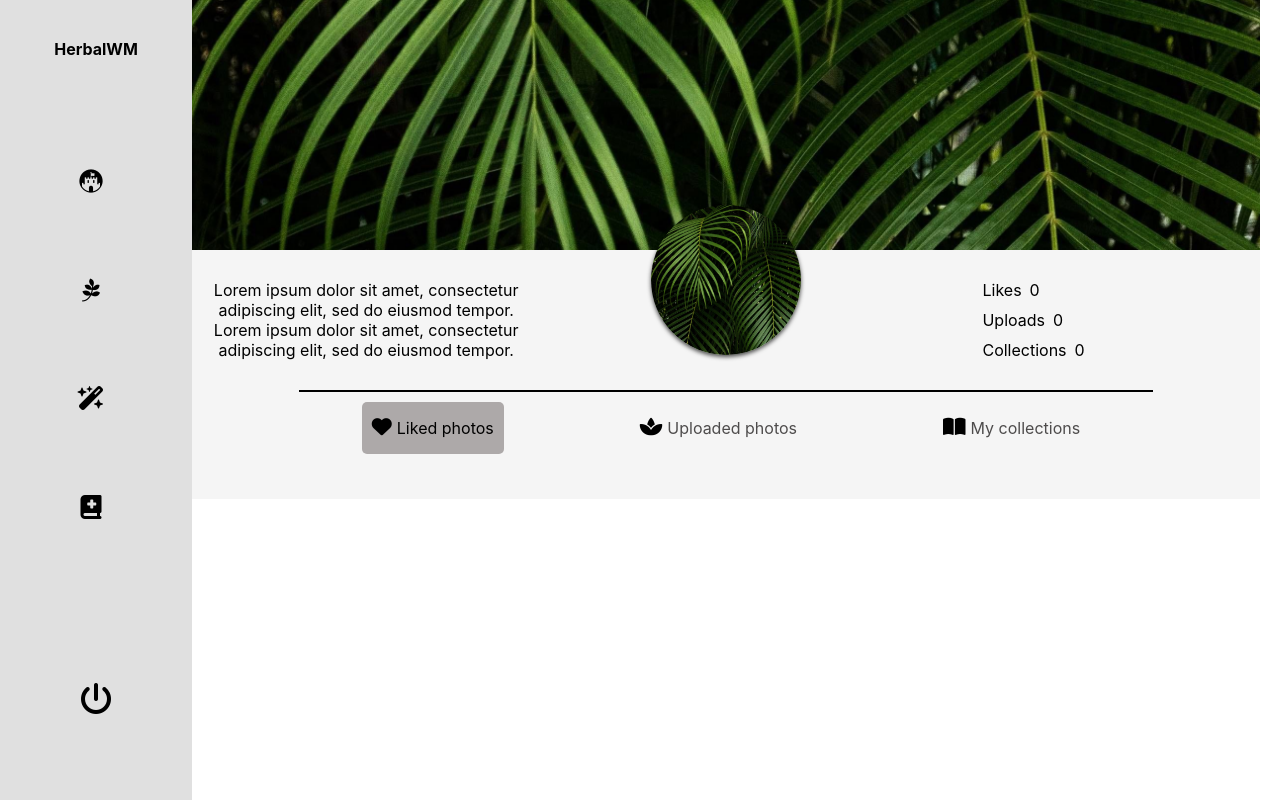
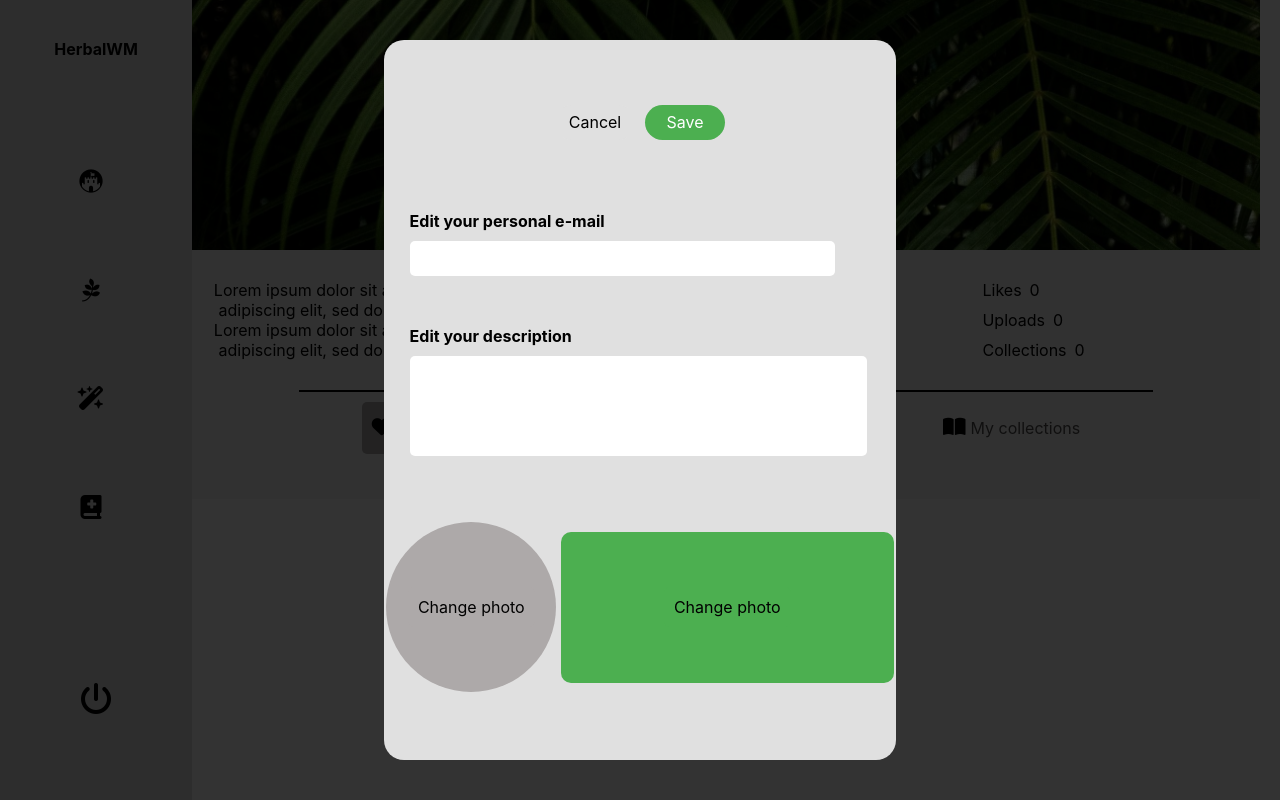
Before and after one commit to IonGolban/Herbal-Web-Manager, a website: page src/public/profile.html in a window 1280 px wide. Both pictures are taken after a click on the item 96 px from the left and 394 px from the top of the page. Drawn offline with Linux system fonts and the light colour scheme; no server answers.

Commit message:
Back-end-Edit-profile

```diff
--- a/src/public/profile.html
+++ b/src/public/profile.html
@@ -13,15 +13,54 @@
 
 <body>
   <script src="https://kit.fontawesome.com/d0ee975ea0.js" crossorigin="anonymous"></script>
+
   <div class="modal">
     <div class="modal-container">
-      <button id="collection-close-button">X</button>
+      <button id="collection-close-button">&times</button>
       <h2 id="modal-title">Add a new collection</h2>
       <input type="text" id="collection-name-input" placeholder="Enter name"></input>
       <textarea type="text" id="collection-description-input" placeholder="Enter description"></textarea>
       <button id="collection-add-button">Add</button>
     </div>
   </div>
+
+  <div class="modal-edit">
+    <div class="modal-edit-container">
+      <div class="close">
+        <button class="close-modal-edit"><p>Cancel</p></button>
+        <button class="save-modal-edit"><p>Save</p></button>
+      </div>
+      <div class="form-edit">
+        <form>
+          <div class="section-form">
+
+            <section>
+              <label for="edit-email"><b>Edit your personal e-mail</b></label><br>
+              <input type="text" name="edit-email" id="edit-email">
+            </section>
+
+            <section>
+              <label for="edit-description"><b>Edit your description</b></label><br>
+              <textarea id="edit-description" rows="4" cols="55"></textarea>
+            </section>
+
+          </div>
+        </form>
+      </div>
+      <div class="photos-edit">
+
+        <div class="edit-profile-photo">
+          <div class="change-prof-photo">Change photo</div>
+        </div>
+
+        <div class="edit-cover-photo">
+          <div class="change-cov-photo">Change photo</div>
+        </div>
+
+      </div>
+    </div>
+  </div>
+
   <div class="profile-frame">
 
     <div class="left-frame">
@@ -30,9 +69,9 @@
 
       <div class="icons-list">
         <ul>
-          <li><i class="fa-brands fa-fort-awesome-alt fa-xl" style="color: #000000; margin-right: 10px; margin-top: 8px;"></i><div class="text-li">Home</div></li>
-          <li><i id = "upload-photo" class="fa-brands fa-pagelines fa-xl" style="color: #000000; margin-right: 10px; margin-top: 8px;"></i><div class="text-li">Upload photo</div></li>
-          <li><i class="fa-solid fa-wand-magic-sparkles fa-xl" style="color: #000000; margin-right: 10px; margin-top: 8px;"></i><div class="text-li">Edit Profile</div></li>
+          <li id="home-icon"><i class="fa-brands fa-fort-awesome-alt fa-xl" style="color: #000000; margin-right: 10px; margin-top: 8px;"></i><div class="text-li">Home</div></li>
+          <li id = "upload-photo"><i class="fa-brands fa-pagelines fa-xl" style="color: #000000; margin-right: 10px; margin-top: 8px;"></i><div class="text-li">Upload photo</div></li>
+          <li id="edit-profile"><i class="fa-solid fa-wand-magic-sparkles fa-xl" style="color: #000000; margin-right: 10px; margin-top: 8px;"></i><div class="text-li">Edit Profile</div></li>
           <li id = "create-collection"><i  class="fa-solid fa-book-medical fa-xl" style="color: #000000; margin-right: 10px; margin-top: 8px;"></i><div class="text-li">Create Collection</div></li>
         </ul>
       </div>
@@ -143,6 +182,7 @@
 
   </div>
   <script src="scripts/profile.js"></script>
+  <script src="scripts/editProfile.js"></script>
 </body>
 
 </html>
--- /dev/null
+++ b/src/public/scripts/editProfile.js
@@ -0,0 +1,48 @@
+const editIcon = document.getElementById("edit-profile");
+const exitBtn = document.querySelector(".close-modal-edit");
+const modal = document.querySelector(".modal-edit");
+const saveBtn = document.querySelector(".save-modal-edit");
+
+editIcon.addEventListener("click",  () => {
+
+    modal.style.display = "flex";
+
+});
+
+
+exitBtn.addEventListener("click", () => {
+
+    modal.style.display = "none";
+
+});
+
+saveBtn.addEventListener("click", () =>{
+
+    const mail = document.getElementById("edit-email");
+    const description = document.getElementById("edit-description");
+
+    const objectReq = {};
+    objectReq.email = mail.value;
+    objectReq.description = description.value;
+
+    // console.log(objectReq);
+    fetch("/edit", {
+        method: 'POST',
+        body: JSON.stringify(objectReq),
+        headers: {
+            "Content-Type": "application/json",
+            "Authorization": `Bearer ${localStorage.getItem("token")}`
+        }
+      }).then(response => response.json())
+        .then(data => {
+            console.log(data);
+        })
+        .catch(error => {
+            console.log(error);
+        });
+
+    console.log(res);
+
+    modal.style.display = "none";
+
+})
--- a/src/public/scripts/profile.js
+++ b/src/public/scripts/profile.js
@@ -6,6 +6,12 @@ const createCollectionButton = document.getElementById("create-collection");
 const collectionIcon = document.querySelector(".collection-icon");
 const likeIcon = document.querySelector(".like-icon");
 const uploadPhoto = document.getElementById("upload-photo");
+const homeIcon = document.getElementById("home-icon");
+
+homeIcon.addEventListener("click", () => {
+  window.location.href = "/";
+});
+
 
 uploadPhoto.addEventListener("click", () => {
   window.location.href = "/upload";
--- a/src/public/styles/collection-modal.css
+++ b/src/public/styles/collection-modal.css
@@ -17,7 +17,7 @@
     display: flex;
     justify-content: center;
     flex-direction: column;
-    background-color: aliceblue;
+    background-color: #e0e0e0;
     border-radius: 20px;
     /* padding: 20px; */
 }
@@ -51,7 +51,17 @@
     cursor: pointer;
     align-self: center;
     margin: 10px 10px 10px 10px;
+    transition: 0.5s;
 }
+
+#collection-close-button{
+    height: 40px;
+    width: 40px;
+    padding: 0;
+    margin: 10px 10px 10px 10px;
+}
+
+
 
 #collection-close-button {
     top: 10px;
@@ -61,7 +71,15 @@
     align-self: self-end;
     cursor: pointer;
 }
+
 #collection-close-button:hover{
+    color: #ccc;
+    background-color: green;
+    opacity: 0.8 ;
+
+}
+
+#collection-add-button:hover{
     color: #ccc;
     background-color: green;
     opacity: 0.8 ;
--- a/src/public/styles/profile.css
+++ b/src/public/styles/profile.css
@@ -322,6 +322,161 @@ li a {
 
 }
 
+.modal-edit{
+    display: none;
+    position: fixed;
+    z-index: 999;
+    left: 0;
+    top: 0;
+    width: 100%;
+    height: 100%;
+    background-color: rgba(0, 0, 0, 0.8);
+    justify-content: center;
+    align-items: center;
+}
+
+.modal-edit-container{
+    height: 90%;
+    width: 40%;
+    background-color: #e0e0e0;
+    border-radius: 20px;
+    display: flex;
+    flex-direction: column;
+    justify-content: center;
+    align-items: center;
+}
+
+.form-edit{
+    height: 40%;
+    width: 90%;
+    padding: 10% 10% 0% 10%;
+}
+
+.close{
+    display: flex;
+    justify-content: flex-end;
+    margin: 20px 20px;
+}
+
+.close-modal-edit{
+    height: 35px;
+    width: 80px;
+    border: none;
+    border-radius: 30px;
+    margin-right: 10px;
+    background-color: #e0e0e0;
+    cursor: pointer;
+    transition: 0.5s;
+}
+
+.save-modal-edit{
+    height: 35px;
+    width: 80px;
+    background-color: #4caf50;
+    color: white;
+    border: none;
+    border-radius: 30px;
+    cursor: pointer;
+    transition: 0.5s;
+}
+
+.save-modal-edit:hover{
+    color: #ccc;
+    background-color: green;
+    opacity: 0.8 ;
+}
+
+.close-modal-edit:hover{
+    color: black;
+    background-color: #ada9a9;
+    opacity: 0.8 ;
+}
+
+.section-form{
+    width: 100%;
+    display: flex;
+    justify-content: space-around;
+    flex-direction: column;
+    gap: 50px;
+}
+
+
+section > input {
+    margin-top: 10px;
+    height: 35px;
+    width: 88%;
+    border: none;
+    border-radius: 5px;
+    outline: none;
+    padding-left: 10px;
+    padding-right: 10px;
+}
+
+section > textarea {
+    margin-top: 10px;
+    width: 95%;
+    resize: none;
+    border: none;
+    border-radius: 5px;
+    outline: none;
+    padding: 10px;
+}
+
+.photos-edit{
+    height: 30%;
+    width: 100%;
+    display: flex;
+    justify-content: space-around;
+    align-items: center;
+}
+
+.edit-profile-photo{
+    height: 170px;
+    width: 170px;
+    border-radius: 100%;
+    background-color: #ada9a9;
+    display: flex;
+    justify-content: center;
+    align-items: center;
+}
+
+.edit-cover-photo{
+    height: 70%;
+    width: 65%;
+    background-color: #4caf50;
+    border-radius: 10px;
+    display: flex;
+    justify-content: center;
+    align-items: center;
+}
+
+.change-cov-photo,
+.change-prof-photo{
+    display: flex;
+    justify-content: center;
+    align-items: center;
+    padding: 10px;
+    border-radius: 5px;
+}
+
+.change-cov-photo{
+    background-color: #4caf50;
+    cursor: pointer;
+    transition: 0.5s;
+}
+.change-cov-photo:hover{
+    background-color: rgb(0, 102, 0);
+}
+
+.change-prof-photo{
+    background-color: #ada9a9;
+    cursor: pointer;
+    transition: 0.5s;
+}
+.change-prof-photo:hover{
+    background-color: #e0e0e0;
+}
+
 @media only screen and (max-width: 1300px) {
     .text-li{
         display: none;
--- a/src/routes.js
+++ b/src/routes.js
@@ -3,6 +3,7 @@ import catalogController from "./controllers/catalogController.js";
 import plantService from "./services/plantService.js";
 import plantController from "./controllers/plantController.js";
 import authController from "./controllers/authController.js";
+import editController from "./controllers/editController.js";
 import {createCollection,getCollectionOfCurrentUser,addPlantToCollection,getPlantsByCollectionId} from "./controllers/collectionController.js";
 import {uploadPhoto} from "./controllers/uploadController.js";
 
@@ -94,6 +95,10 @@ const routes = {
     "/upload/photo" : async (req,res,params) => {
         console.log("Request received for /uppload/photo");
         await uploadPhoto(req,res,params);
+    },
+    "/edit" : async (req, res, params) => {
+        console.log("Request received for /edit");
+        await editController.editData(req, res, params);
     }
 
 
```
Also changed, not shown: src/controllers/editController.js (added, +28 -0 lines), src/services/editService.js (added, +44 -0 lines).
